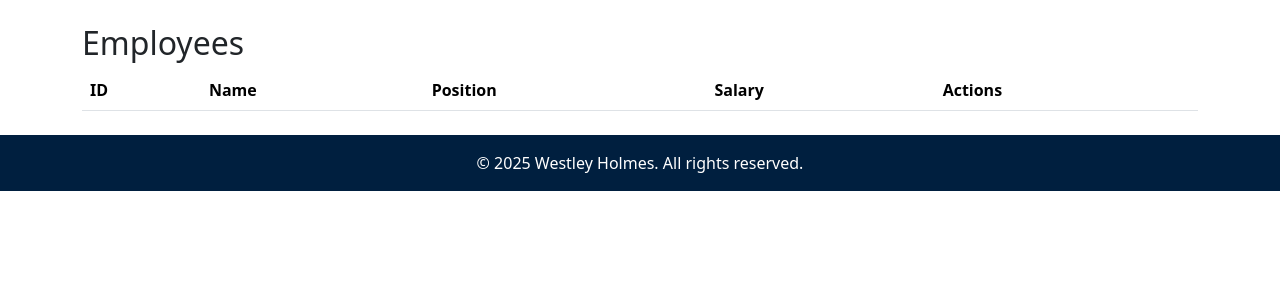
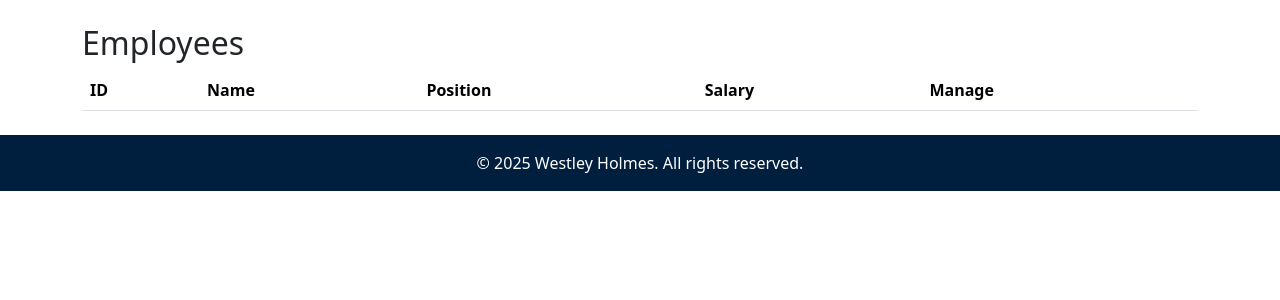
Before and after one commit to WesHolmes/Database_managment_system_project, a Flask app: page /employees in a window 1280 px wide. Shown: the part 56-356 px from the top of the page. Run offline with Flask 3, Linux system fonts and the light colour scheme; data that the repository does not hold is empty; some libraries are stand-ins or nearby versions.

Commit message:
First Version

```diff
--- a/templates/view_employees.html
+++ b/templates/view_employees.html
@@ -7,7 +7,7 @@
       <th>Name</th>
       <th>Position</th>
       <th>Salary</th>
-      <th>Actions</th>
+      <th>Manage</th>
     </tr>
   </thead>
   <tbody>
```
Also changed, not shown: instance/database.db.
